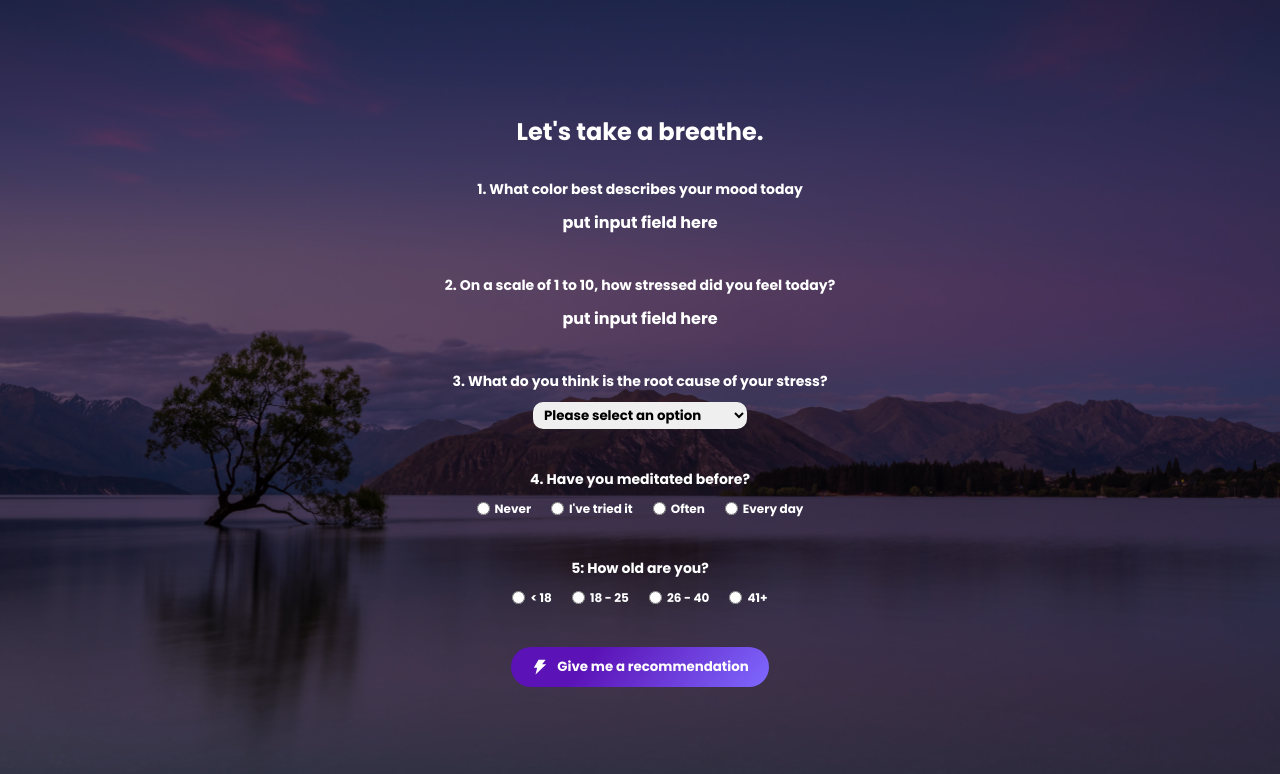
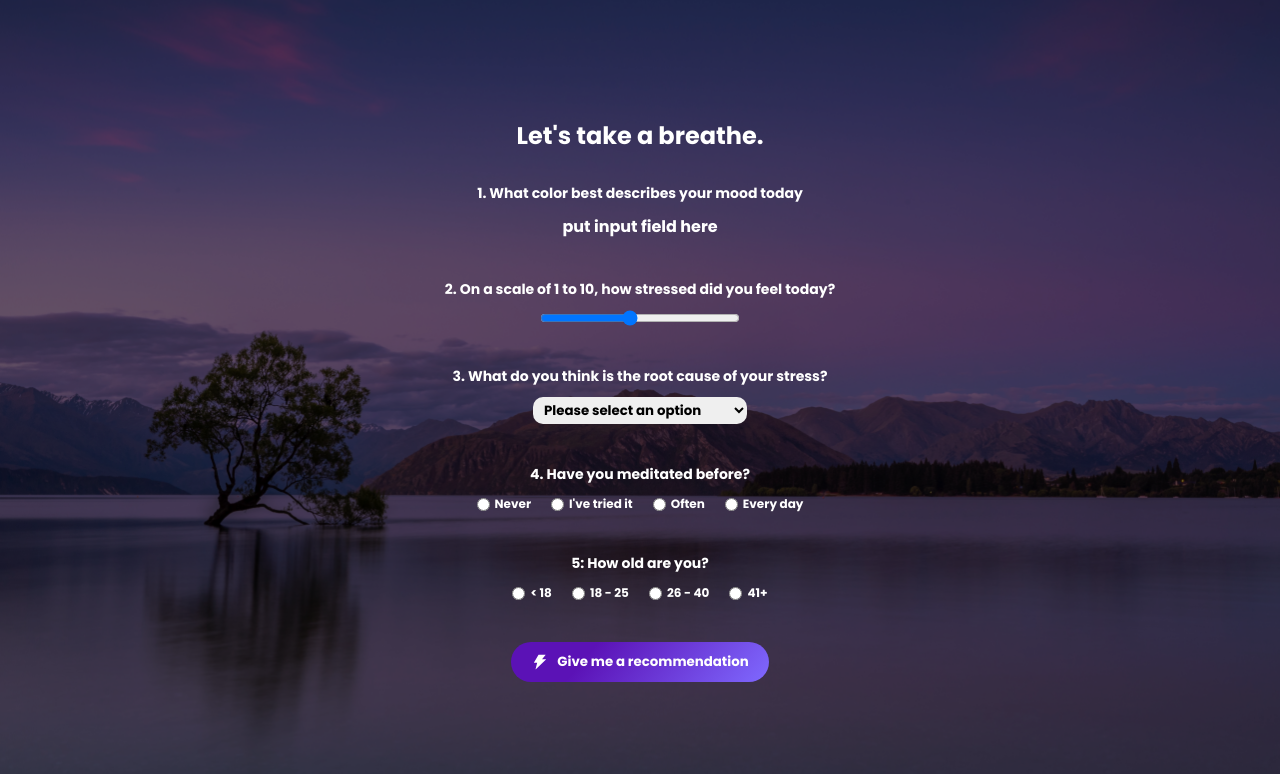
Before and after one commit to RyanMcPherson7/breathe, a React (Create React App) app: page /A/form in a window 1280 px wide. Shown: the top 774 px of the page. Built offline with nearby package versions, Linux system fonts and the light colour scheme.

Commit message:
chore: add slider

```diff
--- a/src/components/form-a/index.jsx
+++ b/src/components/form-a/index.jsx
@@ -11,6 +11,7 @@ import {
 import Button from '../button'
 import Radios from '../input-fields/radios'
 import Dropdown from '../input-fields/dropdown'
+import Slider from '../input-fields/slider'
 import './index.css'
 
 const index = () => {
@@ -33,7 +34,14 @@ const index = () => {
       />
       <Question
         promptText="2. On a scale of 1 to 10, how stressed did you feel today?"
-        inputField={<div>put input field here</div>}
+        inputField={
+          <Slider
+            min={1}
+            max={10}
+            state={stressLevel}
+            updateState={setStressLevel}
+          />
+        }
       />
       <Question
         promptText="3. What do you think is the root cause of your stress?"
--- /dev/null
+++ b/src/components/input-fields/slider/index.css
@@ -0,0 +1,12 @@
+input[type='range'] {
+  border: none;
+  width: 200px;
+}
+
+@media (hover: hover) {
+  input[type='range']:hover {
+    cursor: pointer;
+    filter: brightness(90%);
+    transition: filter 0.2s ease-in-out;
+  }
+}
--- /dev/null
+++ b/src/components/input-fields/slider/index.jsx
@@ -0,0 +1,35 @@
+import PropTypes from 'prop-types'
+import { useCallback } from 'react'
+import { useDispatch } from 'react-redux'
+import './index.css'
+
+const index = ({ min, max, state, updateState }) => {
+  const dispatch = useDispatch()
+
+  const handleSliderChange = useCallback(
+    (event) => {
+      dispatch(updateState(event.target.value))
+    },
+    [dispatch, updateState]
+  )
+
+  return (
+    <input
+      type="range"
+      min={min}
+      max={max}
+      value={state}
+      onChange={handleSliderChange}
+    />
+  )
+}
+
+const { number, string, func } = PropTypes
+index.propTypes = {
+  min: number.isRequired,
+  max: number.isRequired,
+  state: string.isRequired,
+  updateState: func.isRequired
+}
+
+export default index
--- a/src/components/question/index.jsx
+++ b/src/components/question/index.jsx
@@ -12,7 +12,7 @@ const index = ({ promptText, inputField }) => {
 
 index.propTypes = {
   promptText: PropTypes.string.isRequired,
-  inputField: PropTypes.node.isRequired,
+  inputField: PropTypes.node.isRequired
 }
 
 export default index
--- a/src/redux/formSlice.js
+++ b/src/redux/formSlice.js
@@ -6,7 +6,7 @@ export const formSlice = createSlice({
   name: 'form',
   initialState: {
     color: 'purple',
-    stressLevel: '',
+    stressLevel: '5',
     rootCause: '',
     meditationExperience: '',
     age: ''
```
